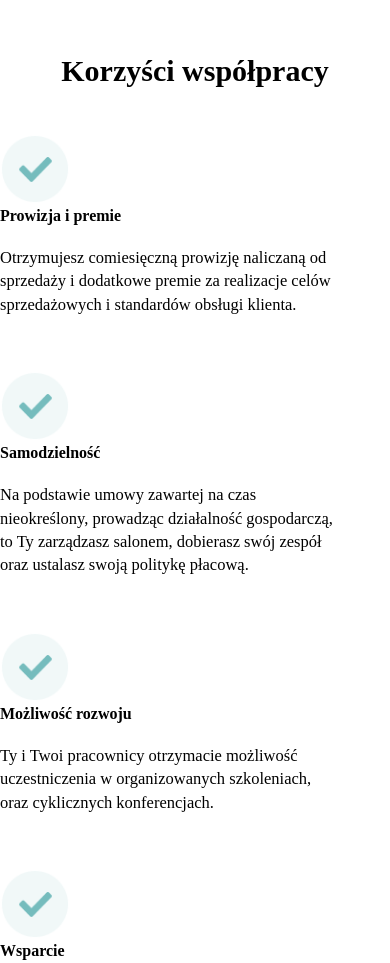
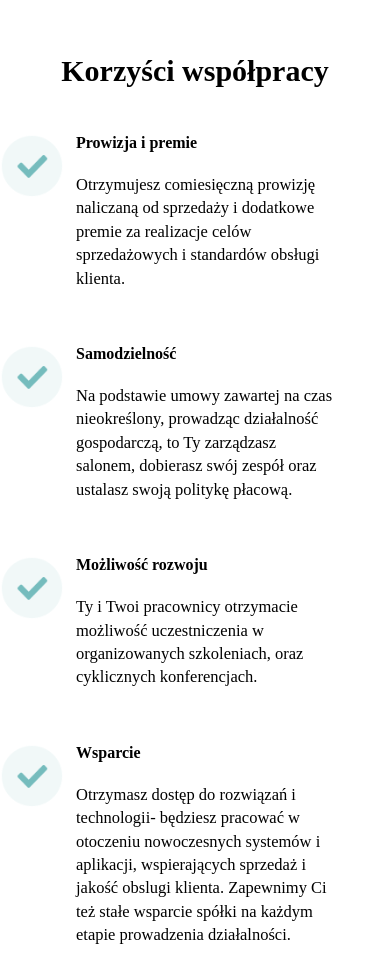
Before and after one commit to DawidGaleziewski/empik-partnerzyb2b, a website built with webpack: page src/index.html in a window 390 px wide. Shown: the part 4720-5683 px from the top of the page. Built offline with nearby package versions, Linux system fonts and the light colour scheme; files whose address does not match are found by name.

Commit message:
fix: fixed issues on mobile

```diff
--- a/src/sass/components/_benefits.scss
+++ b/src/sass/components/_benefits.scss
@@ -25,28 +25,25 @@
   &__box {
     margin-bottom: 5.5rem;
     margin-right: 5.1rem;
-    // float: left;
     display: flex;
-    flex-wrap: wrap;
+    // flex-wrap: wrap;
     justify-content: flex-start;
     align-items: flex-start;
   }
 
   &__bullet {
     margin-right: 3.1rem;
-    // float: left;
     width: 6.9rem;
-    height: 140%;
+    flex-shrink: 0;
 
     img {
       width: 100%;
     }
 
-    // &:after {
-    //   content: "";
-    //   clear: both;
-    //   display: table;
-    // }
+    @media screen and (max-width: 54rem) {
+      width: 6.3rem;
+      margin-right: 1.3rem;
+    }
   }
 
   &__box-header {
```
